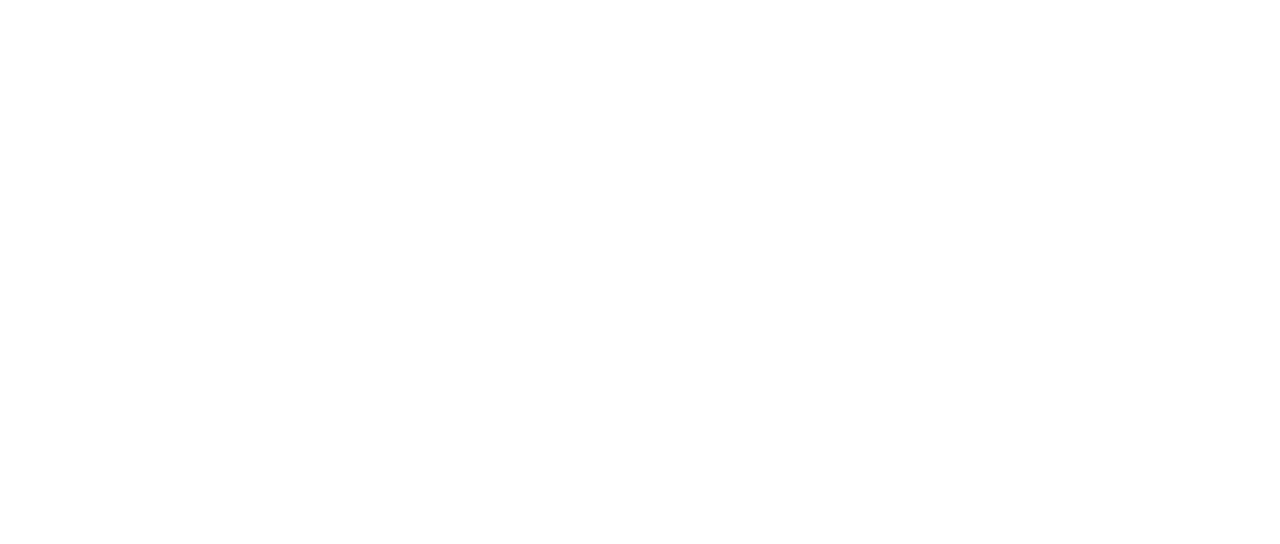
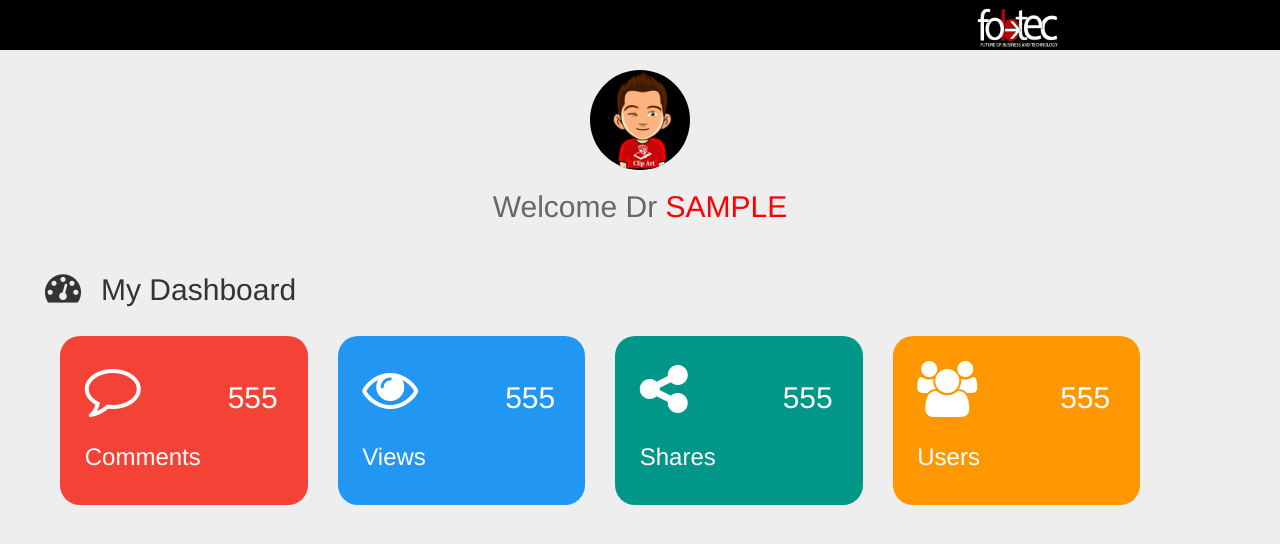
Before and after one commit to mrmarchone/fobtec, a PHP site: page /dashboard.php in a window 1280 px wide. Before the commit the part shown is empty. Shown: the top 544 px of the page. Run offline with PHP 8.4, Linux system fonts and the light colour scheme; the visitor is signed in with stand-in values (Sample User, id 1).

Commit message:
first commit

```diff
--- a/admin/css/css.css
+++ b/admin/css/css.css
@@ -10,3 +10,48 @@ body{
     margin-bottom: 20px
 }
 /*end form*/
+/*start header*/
+.header{
+    background-color: black;
+    height: 50px;
+    position: fixed;
+    z-index: 99;
+}
+/*end header*/
+/*start side*/
+
+/*end side*/
+/*start dash*/
+.dash{
+    padding-top: 70px;
+}
+.dash img{
+    background-color: black;
+    width: 100px;
+}
+.dash h2{
+    color: #676767
+}
+.dash h2 span{
+    color: red;
+    text-transform: uppercase;
+}
+.boxes .box1 .feat{
+    padding: 10%;
+    color: white;
+    margin-bottom: 20px;
+    border-radius: 20px;
+}
+.red{
+        background-color: #f44336 !important;
+}
+.blue{
+    background-color: #2196F3!important
+}
+.green{
+    background-color: #009688!important
+}
+.yellow {
+    background-color: #ff9800!important
+}
+/*end dash*/
--- a/admin/dashboard.php
+++ b/admin/dashboard.php
@@ -0,0 +1,70 @@
+<?php
+session_start();
+include"connect.php";
+include"header.php";
+?>
+<div class="header col-xs-12">
+    <div class="logo col-sm-3 col-xs-12 pull-right">
+        <img src="images/white.png" class="img-responsive" width="100">
+    </div>
+    <div class="clearfix"></div>
+</div>
+<div class="dash col-xs-12 text-center">
+    <img src="images/profile.png" class="img-circle">
+    <h2>Welcome Dr <span><?php echo $_SESSION['username']?></span></h2>
+</div>
+<div class="dashcontent col-sm-6 col-xs-12">
+    <div class="container">
+        <div class="h1 col-xs-12">
+            <ul class="list-inline">
+                <li><i class="fa fa-dashboard"></i></li>
+                <li><h2>My Dashboard</h2></li>
+            </ul>
+        </div>
+        <div class="boxes col-xs-12">
+            <div class="box1 col-md-3 col-xs-12">
+                <div class="feat red">
+                    <ul class="list-inline">
+                        <li><i class="fa fa-comment-o fa-4x" aria-hidden="true"></i></li>
+                        <li class="pull-right"><h2>555</h2></li>
+                        <div class="clearfix"></div>
+                    </ul>
+                    <h3>Comments</h3>
+                </div>
+            </div>
+            <div class="box1 col-md-3 col-xs-12">
+                <div class="feat blue">
+                    <ul class="list-inline">
+                        <li><i class="fa fa-eye fa-4x" aria-hidden="true"></i></li>
+                        <li class="pull-right"><h2>555</h2></li>
+                        <div class="clearfix"></div>
+                    </ul>
+                    <h3>Views</h3>
+                </div>
+            </div>
+            <div class="box1 col-md-3 col-xs-12">
+                <div class="feat green">
+                    <ul class="list-inline">
+                        <li><i class="fa fa-share-alt fa-4x" aria-hidden="true"></i></li>
+                        <li class="pull-right"><h2>555</h2></li>
+                        <div class="clearfix"></div>
+                    </ul>
+                    <h3>Shares</h3>
+                </div>
+            </div>
+            <div class="box1 col-md-3 col-xs-12">
+                <div class="feat yellow">
+                    <ul class="list-inline">
+                        <li><i class="fa fa-users fa-4x" aria-hidden="true"></i></li>
+                        <li class="pull-right"><h2>555</h2></li>
+                        <div class="clearfix"></div>
+                    </ul>
+                    <h3>Users</h3>
+                </div>
+            </div>
+        </div>
+    </div>
+</div>
+<?php
+include"footer.php";
+?>
```
Also changed, not shown: admin/adduser.php (added), admin/images/profile.png (added), admin/images/white.png (added).
